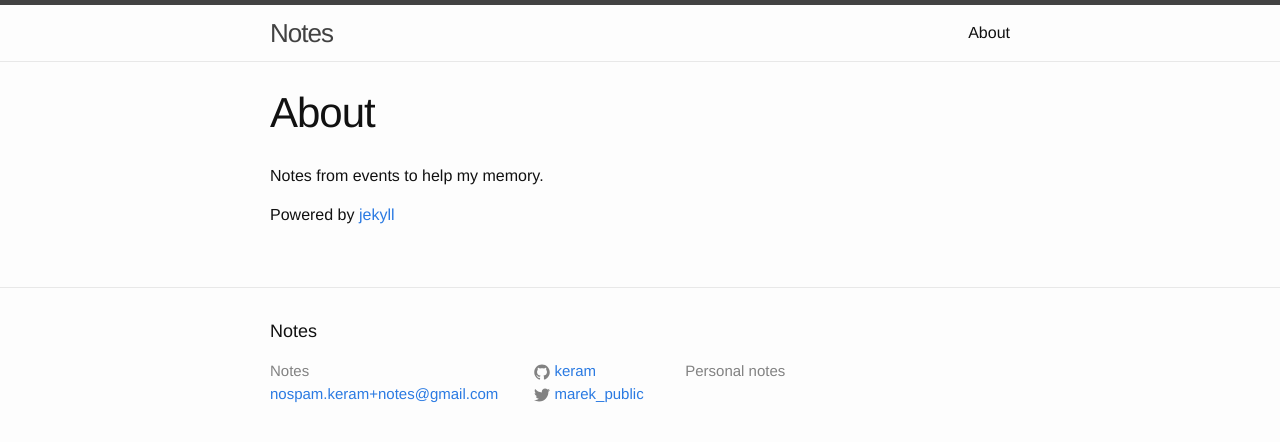
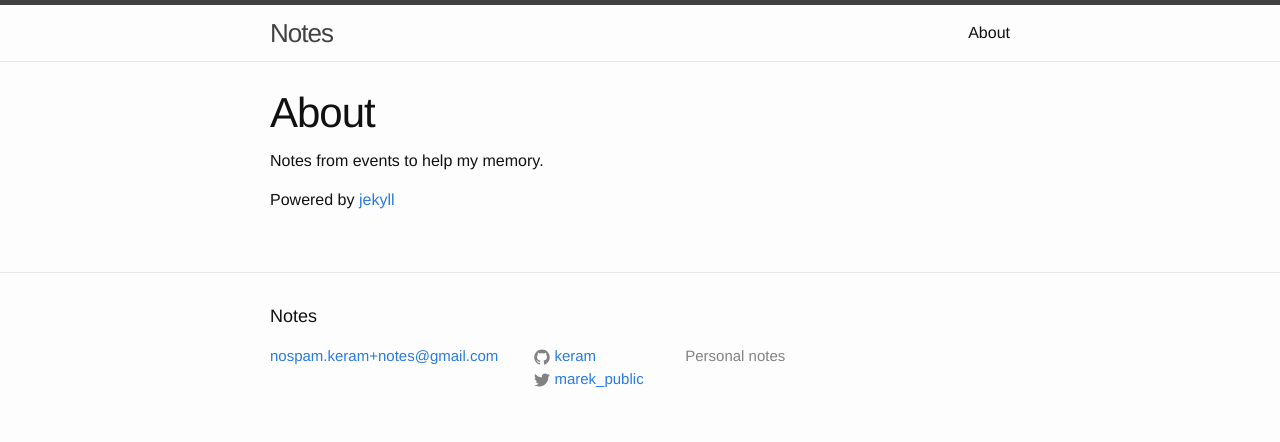
Before and after one commit to keram/notes, a Jekyll site: the page built from about.md, in a window 1280 px wide. Shown: the top 442 px of the page. Built offline with Jekyll 4.4.1, drawn with Linux system fonts in a browser that asks for light colours.

```diff
--- a/_includes/footer.html
+++ b/_includes/footer.html
@@ -7,7 +7,6 @@
     <div class="footer-col-wrapper">
       <div class="footer-col footer-col-1">
         <ul class="contact-list">
-          <li>{{ site.title }}</li>
           <li><a href="mailto:{{ site.email }}">{{ site.email }}</a></li>
         </ul>
       </div>
--- a/_layouts/default.html
+++ b/_layouts/default.html
@@ -15,16 +15,7 @@
 
     {% include footer.html %}
 
-    <script>
-      (function(i,s,o,g,r,a,m){i['GoogleAnalyticsObject']=r;i[r]=i[r]||function(){
-      (i[r].q=i[r].q||[]).push(arguments)},i[r].l=1*new Date();a=s.createElement(o),
-      m=s.getElementsByTagName(o)[0];a.async=1;a.src=g;m.parentNode.insertBefore(a,m)
-      })(window,document,'script','//www.google-analytics.com/analytics.js','ga');
+    {% include ga.html %}
 
-      ga('create', 'UA-73906680-1', 'auto');
-      ga('send', 'pageview');
-
-    </script>
   </body>
-
 </html>
--- a/_sass/_layout.scss
+++ b/_sass/_layout.scss
@@ -200,7 +200,7 @@
  * Posts
  */
 .post-header {
-    margin-bottom: $spacing-unit;
+    margin-bottom: $spacing-unit / 2;
 }
 
 .post-title {
```
Also changed, not shown: _includes/ga.html (added, +11 -0 lines).
